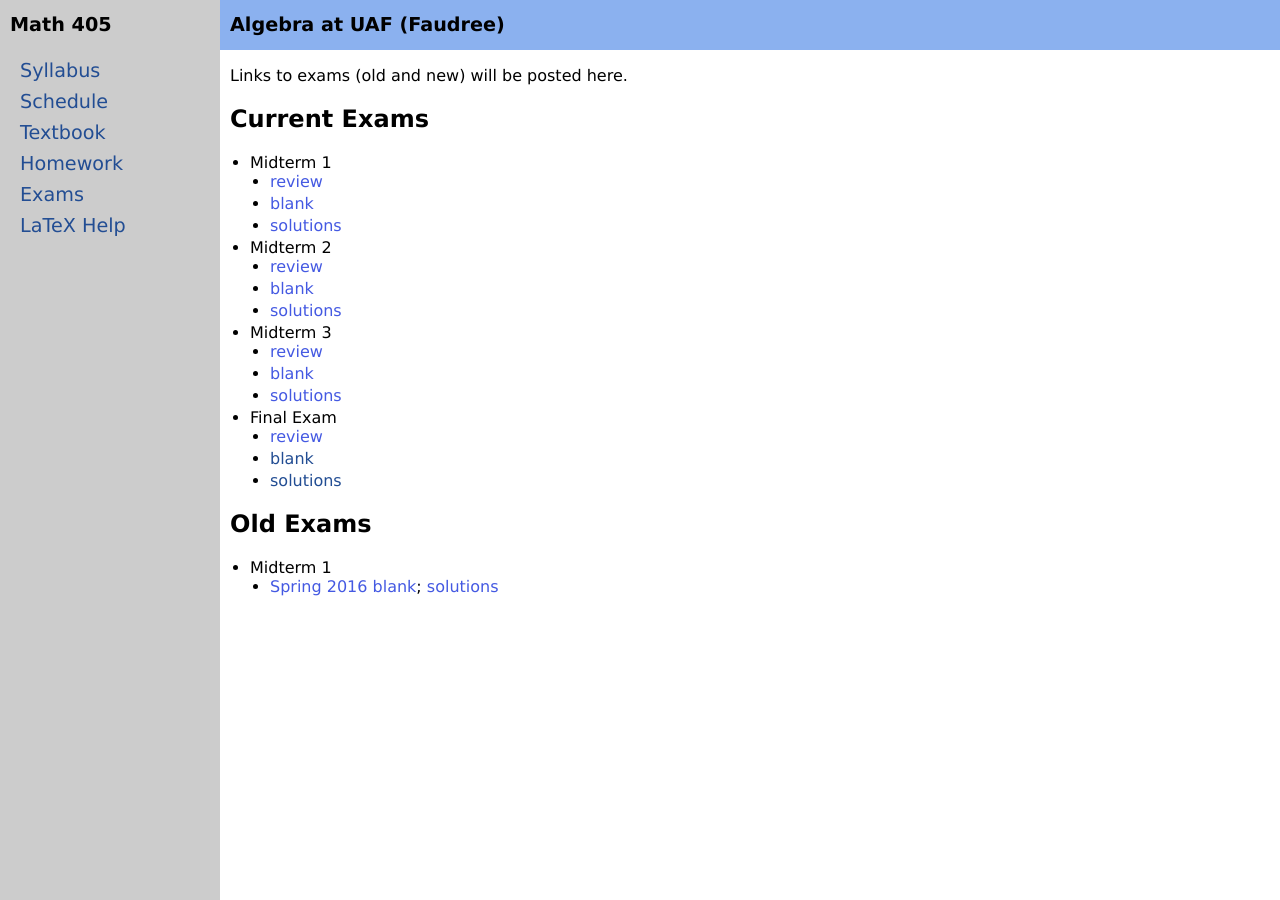
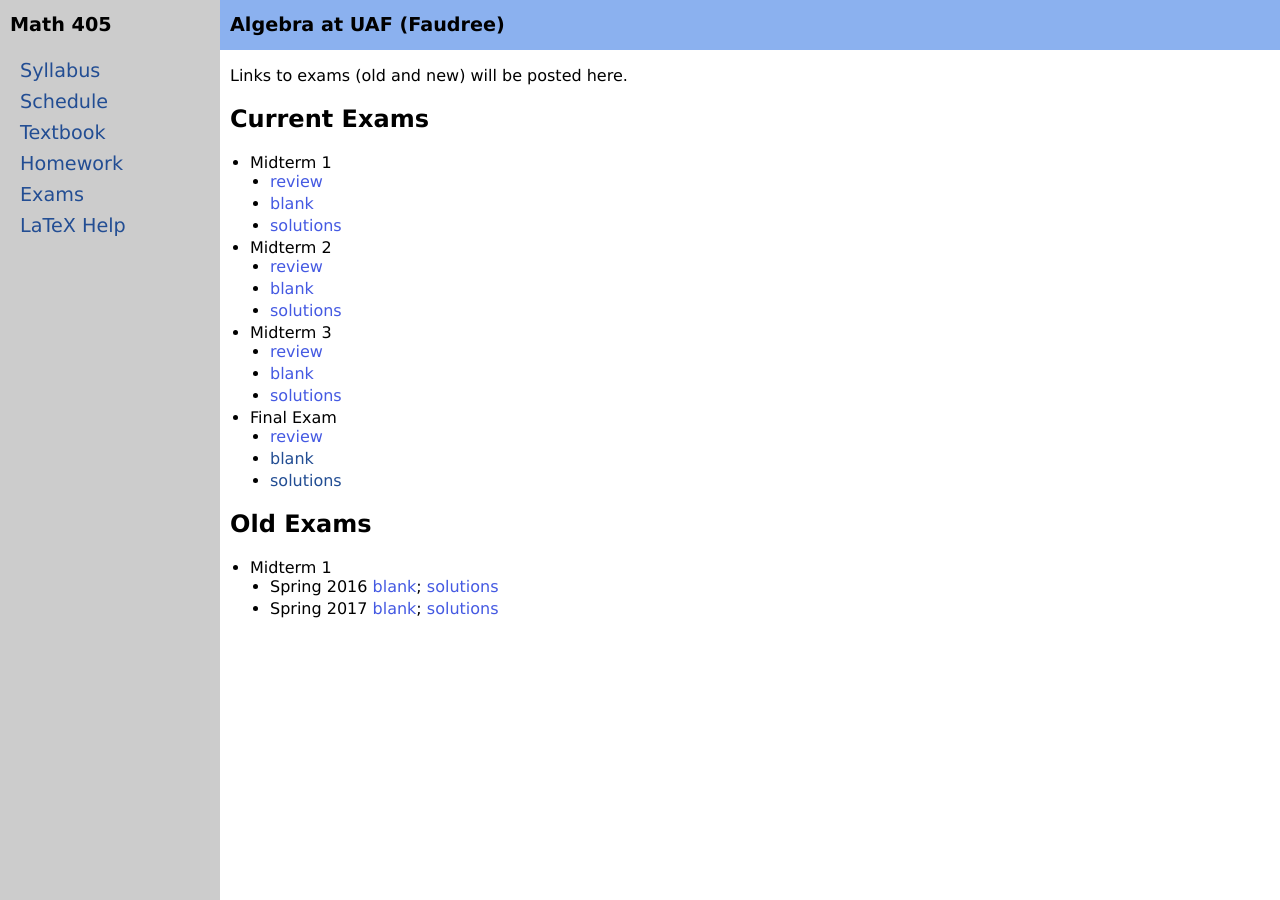
Before and after one commit to jrfaudree/M405s2024, a Jekyll site: the page built from exam-page.md, in a window 1280 px wide. Built offline with Jekyll 4.4.1, drawn with Linux system fonts in a browser that asks for light colours.

Commit message:
Update exam-page.md

```diff
--- a/exam-page.md
+++ b/exam-page.md
@@ -30,4 +30,5 @@ Links to exams (old and new) will be posted here.
 ## Old Exams
 
 - Midterm 1
-  - [Spring 2016 blank](assets/tests/M405_T1.pdf); [solutions](assets/tests/M405_T1s.pdf)
+  - Spring 2016 [blank](assets/tests/M405_T1.pdf); [solutions](assets/tests/M405_T1s.pdf)
+  - Spring 2017 [blank](assets/tests/M405S17_T1.pdf); [solutions](assets/tests/M405S17_T1-solns.pdf)
```
